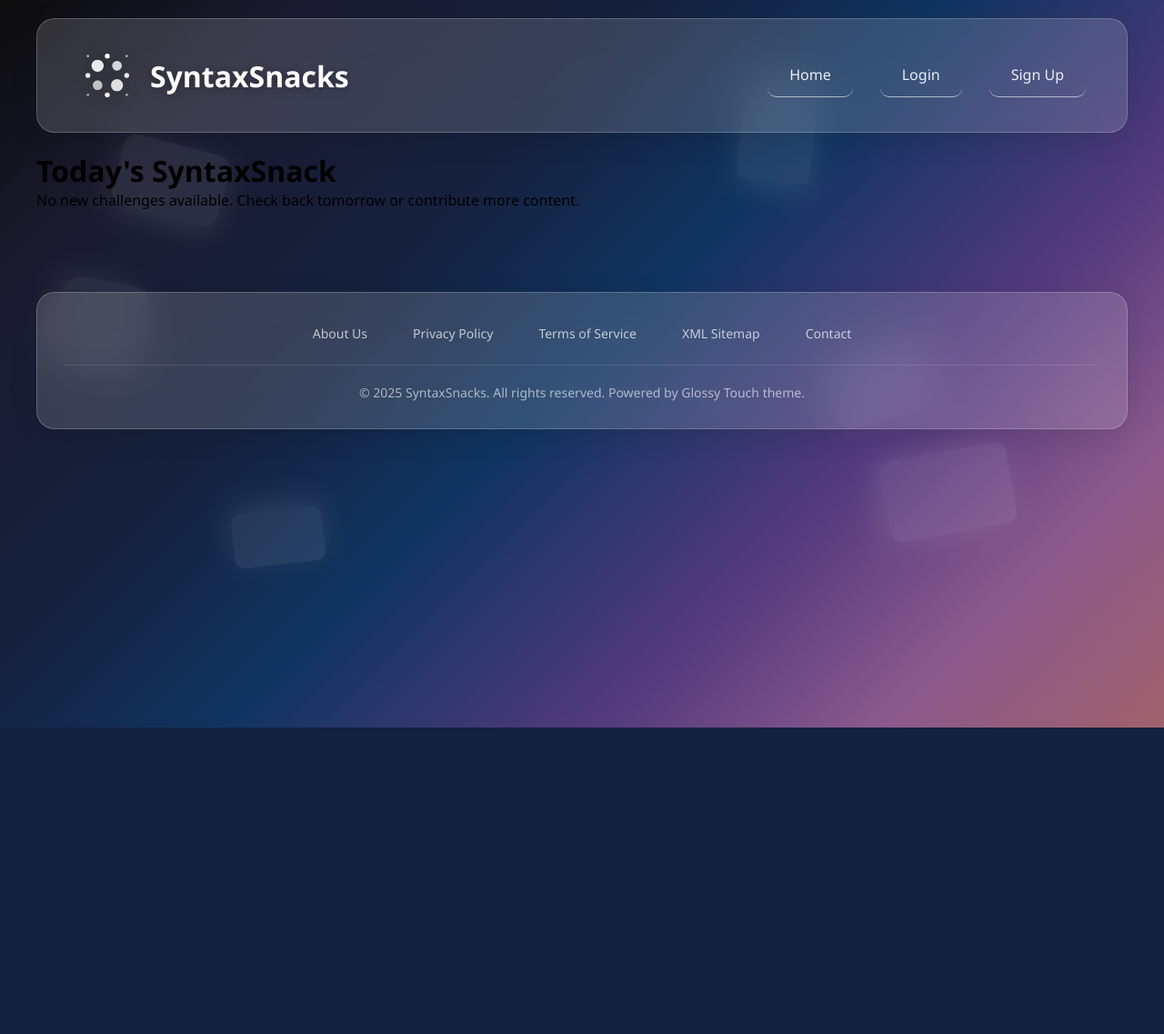
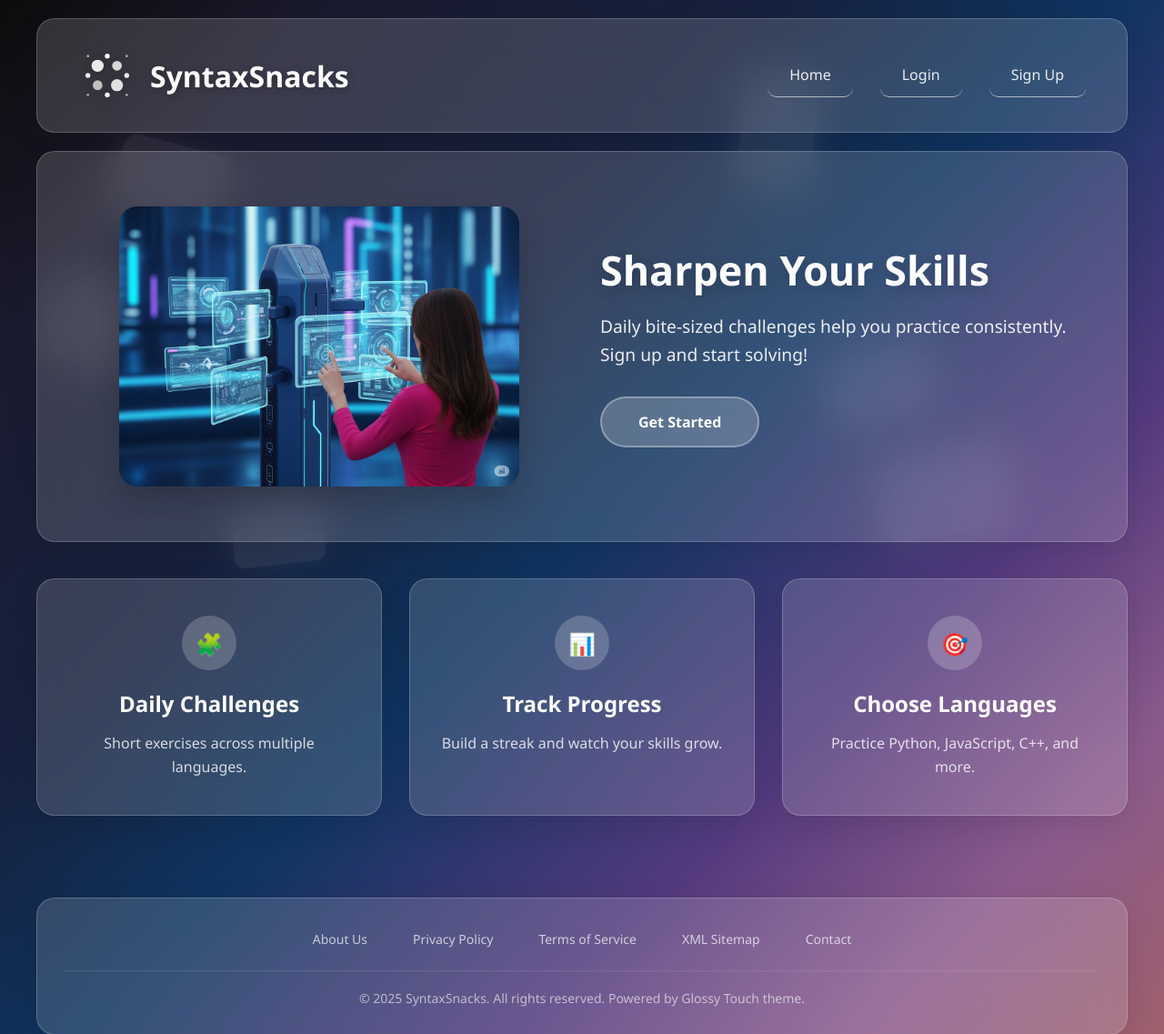
Before and after one commit to Cukowski/SyntaxSnacks, a Flask app: page / in a window 1280 px wide. Shown: the top 1137 px of the page at 91% size. Before the commit the page ends 800 px from the top, so only its background shows below. Run offline with Flask 3, Linux system fonts and the light colour scheme.

Commit message:
Add visitor-friendly homepage

```diff
--- a/app/main/routes.py
+++ b/app/main/routes.py
@@ -9,7 +9,8 @@ main_bp = Blueprint("main", __name__)
 def index():
     if current_user.is_authenticated:
         return redirect(url_for("main.dashboard"))
-    return render_template("dashboard.html", user=None, challenge=None)
+    # show marketing home page for visitors
+    return render_template("home.html")
 
 @main_bp.route("/dashboard")
 @login_required
--- /dev/null
+++ b/app/templates/home.html
@@ -0,0 +1,32 @@
+{% extends "base.html" %}
+{% block title %}Welcome – SyntaxSnacks{% endblock %}
+{% block content %}
+<section class="hero glass">
+    <div class="hero-image">
+        <img src="{{ url_for('static', filename='images/templatemo-futuristic-girl.jpg') }}" alt="Programming illustration" />
+    </div>
+    <div class="hero-content">
+        <h1>Sharpen Your Skills</h1>
+        <p>Daily bite-sized challenges help you practice consistently. Sign up and start solving!</p>
+        <a href="{{ url_for('auth.signup') }}" class="cta-button">Get Started</a>
+    </div>
+</section>
+
+<section class="features">
+    <div class="feature-card glass">
+        <div class="feature-icon">🧩</div>
+        <h3>Daily Challenges</h3>
+        <p>Short exercises across multiple languages.</p>
+    </div>
+    <div class="feature-card glass">
+        <div class="feature-icon">📊</div>
+        <h3>Track Progress</h3>
+        <p>Build a streak and watch your skills grow.</p>
+    </div>
+    <div class="feature-card glass">
+        <div class="feature-icon">🎯</div>
+        <h3>Choose Languages</h3>
+        <p>Practice Python, JavaScript, C++, and more.</p>
+    </div>
+</section>
+{% endblock %}
--- a/app/templates/partials/_header.html
+++ b/app/templates/partials/_header.html
@@ -21,7 +21,7 @@
                 <span>SyntaxSnacks</span>
             </div>
             <div class="nav-links">
-                <a href="{{ url_for('main.dashboard') }}">Home</a>
+                <a href="{{ url_for('main.dashboard') if current_user.is_authenticated else url_for('main.index') }}">Home</a>
                 {% if current_user.is_authenticated %}
                     <span class="user-info">Hi {{ current_user.username }} – Streak {{ current_user.streak }}</span>
                     <a href="{{ url_for('main.profile') }}">Settings</a>
```
